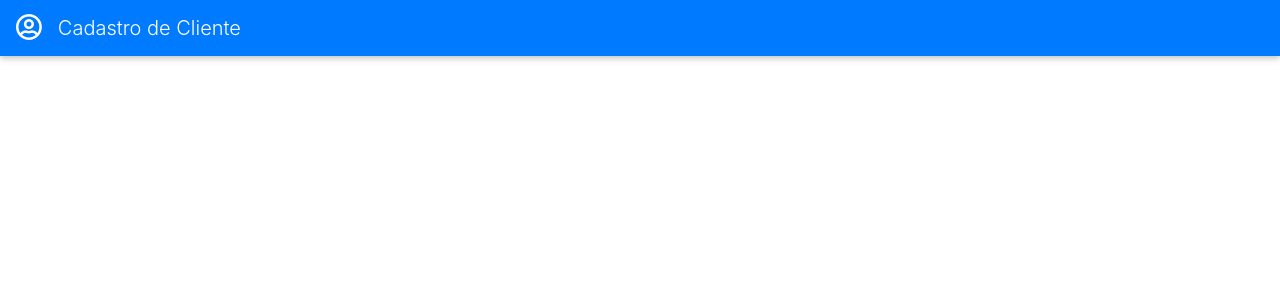
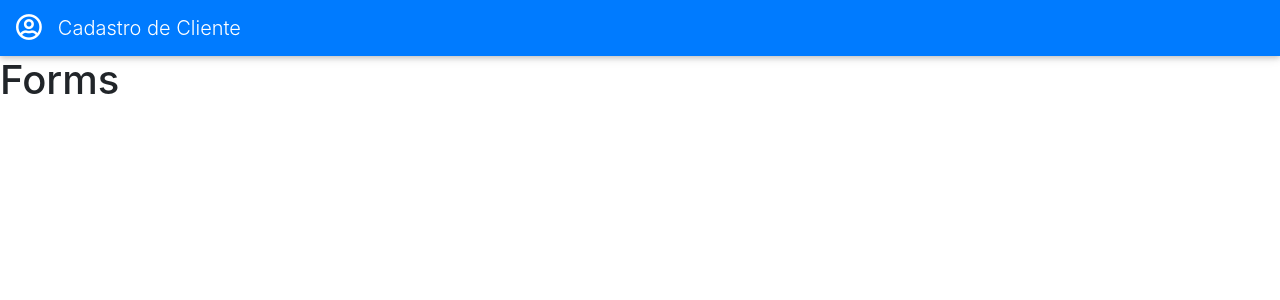
Before and after one commit to Thlimass/customer-registration, a React (Create React App) app: page / in a window 1280 px wide. Shown: the top 300 px of the page. Built offline with nearby package versions, Linux system fonts and the light colour scheme.

Commit message:
criado Repositório Main

```diff
--- a/src/App.js
+++ b/src/App.js
@@ -1,5 +1,6 @@
 import React from 'react';
 import Header from '../src/Components/Header/index'
+import Main from '../src/Components/Main/index'
 import 'bootstrap/dist/css/bootstrap.css';
 
 
@@ -7,6 +8,7 @@ function App() {
   return (
     <div className="App">
     <Header />
+    <Main />
     </div>
   );
 }
--- /dev/null
+++ b/src/Components/Main/index.js
@@ -0,0 +1,10 @@
+import React from "react";
+
+const Main = () => {
+
+    return (
+        <h1>Forms</h1>
+    );
+}
+
+export default Main;
```
